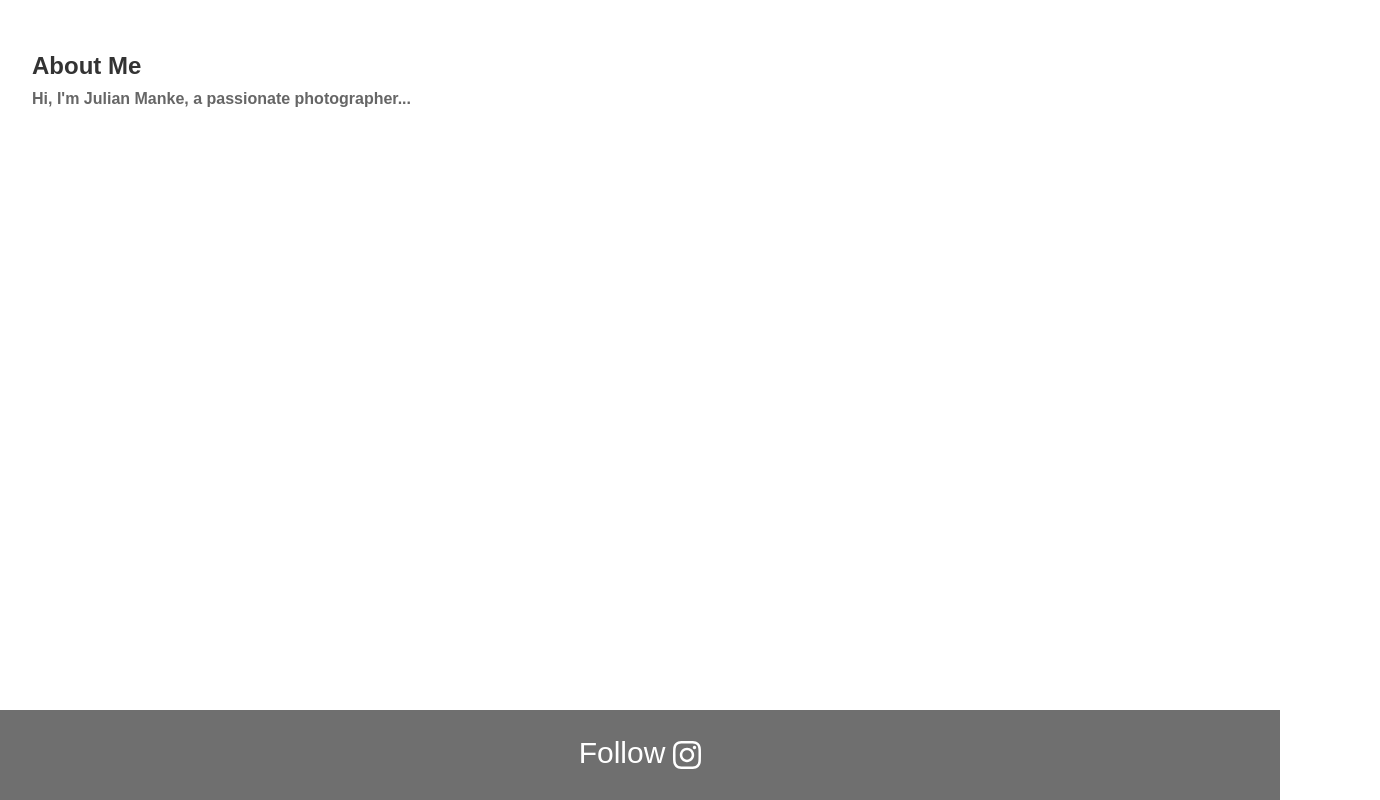
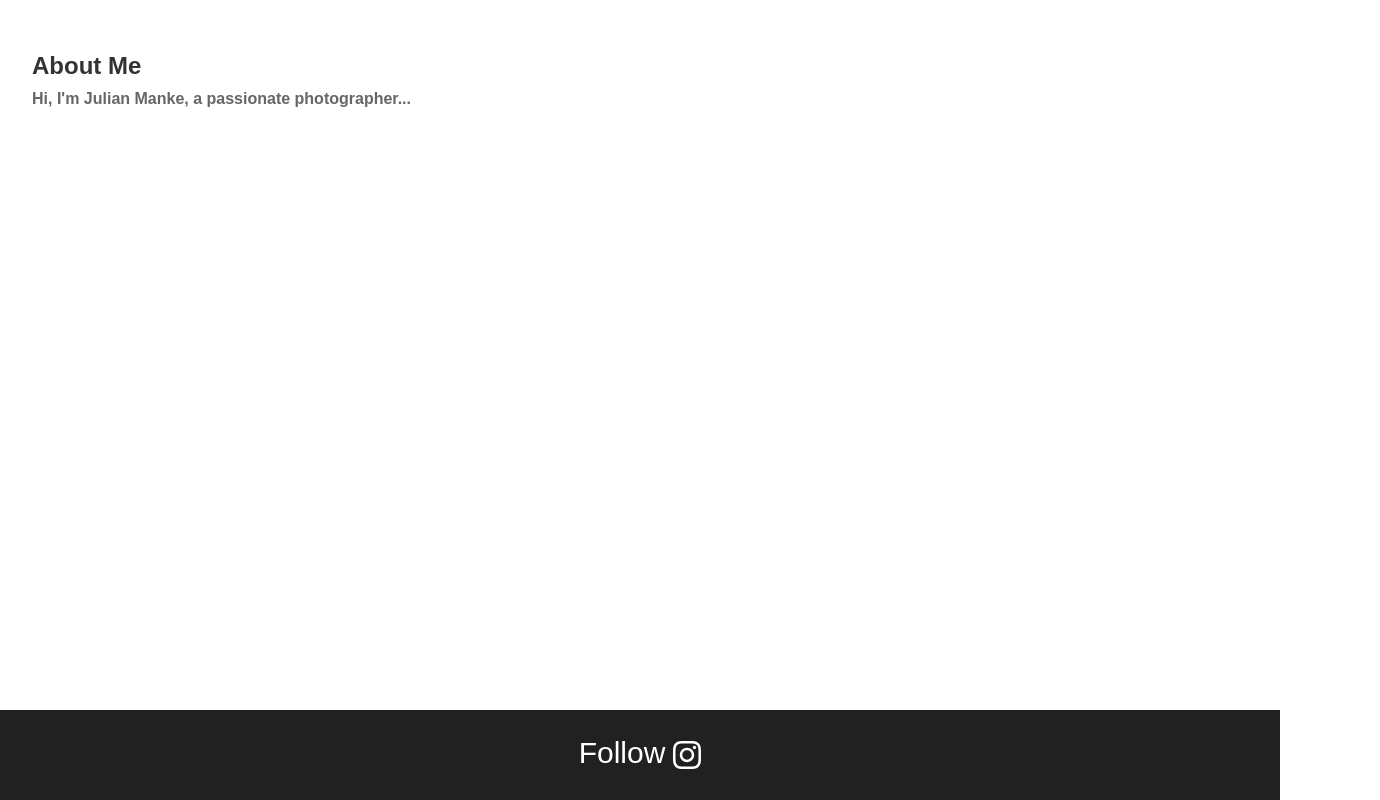
Before and after one commit to JManke91/portfolio_homepage_julian_manke_react, a React (Create React App) app: page /about in a window 1280 px wide. Shown: the whole page, 1380 px wide, since content can reach past the window. Built offline with nearby package versions, Linux system fonts and the light colour scheme; a web font is replaced by a local one.

Commit message:
makes sure nav elements have reduced opacity when hovering and changes text color to orange

```diff
--- a/src/App.css
+++ b/src/App.css
@@ -6,6 +6,7 @@
   height: 40vmin;
   pointer-events: none;
 }
+
 
 @media (prefers-reduced-motion: no-preference) {
   .App-logo {
--- a/src/components/footer/Footer.css
+++ b/src/components/footer/Footer.css
@@ -14,6 +14,19 @@
     z-index: 1;
     /* Ensure it's above other content */
     /* Make it full width */
+}
+
+.footer:before {
+    content: "";
+    position: absolute;
+    top: 0;
+    left: 0;
+    right: 0;
+    bottom: 0;
+    background-color: rgba(0, 0, 0, 0.7);
+    z-index: -1;
+    backdrop-filter: blur(8px);
+    -webkit-backdrop-filter: blur(8px);
 }
 
 /* Footer content styles */
--- a/src/components/header/header.css
+++ b/src/components/header/header.css
@@ -1,12 +1,12 @@
 /* Header.css */
 
 .header {
-    background-color: transparent;
     position: absolute;
     color: #ffffff;
     width: 100%;
     z-index: 2;
-    padding: 20px 0;
+    padding: 50px;
+
     transition: opacity 0.5s ease, visibility 0.5s ease; /* Add transition for smooth hiding and showing with ease animation */
 }
 
@@ -48,6 +48,7 @@
     top: 5%;
     right: 5%;
 
+
     z-index: 1;
     flex-direction: column;
     align-items: flex-end;
@@ -76,18 +77,28 @@ nav ul li {
 
 nav ul li a {
     text-decoration: none;
-    color: rgba(255, 255, 255, 0.8); /* White with 80% opacity */
+    color: rgba(255, 255, 255, 0.8);
     font-family: 'Futura', sans-serif;
     opacity: 1;
     font-size: 22px;
+    transition: color 0.3s ease, text-decoration 0.3s ease;
+}
+
+nav ul:hover li:not(:hover) {
+    opacity: 0.3; /* Reduce the opacity of all other nav elements when a specific nav element is being hovered */
+}
+
+nav ul li:hover {
+    opacity: 1; /* Keep the opacity of the hovered element at 1 */
+}
+
+nav ul li:hover a {
+    color: orange;
+    text-decoration: underline;
 }
 
 nav ul li:last-child {
     margin-right: 0;
-}
-
-nav li:hover {
-    opacity: 0.3;
 }
 
 
@@ -107,7 +118,6 @@ nav li:hover {
         /* Center the menu icon vertically */
         position: fixed;
         transform: translateX(-50%);
-
         z-index: 3;
         /* ensure the menu button is on top */
     }
--- a/src/components/portfoliodetail/PortfolioDetail.css
+++ b/src/components/portfoliodetail/PortfolioDetail.css
@@ -1,5 +1,5 @@
 .portfolio-grid-detail-wrapper {
-    padding-top: 70px;
+    /* padding-top: 100px; */
     /* Adjust the value as needed */
     background-color: black;
     /* Adjust the color as needed */
--- a/src/components/portfoliogrid/portfolioGrid.js
+++ b/src/components/portfoliogrid/portfolioGrid.js
@@ -47,7 +47,7 @@ const PortfolioGrid = () => {
   return (
     <div className="portfolio-grid-wrapper">
       {/* Add top padding to the entire grid */}
-      <ResponsiveMasonry columnsCountBreakPoints={{ 500: 1, 700: 2, 768: 3 }}>
+      <ResponsiveMasonry columnsCountBreakPoints={{ 500: 1, 1000: 2, 1100: 3 }}>
         <Masonry>{blogGridItems}</Masonry>
       </ResponsiveMasonry>
     </div>
--- a/src/components/portfoliogrid/portfoliogrid.css
+++ b/src/components/portfoliogrid/portfoliogrid.css
@@ -1,6 +1,6 @@
 /* Add this to your CSS file */
 .portfolio-grid-wrapper {
-    padding-top: 70px;
+
     /* Adjust the value as needed */
     background-color: black;
     /* Adjust the color as needed */
```
